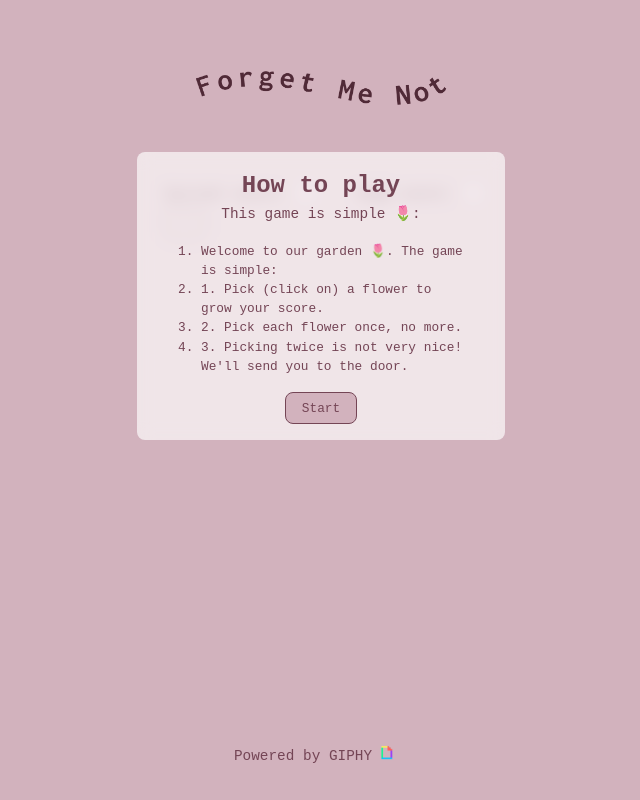
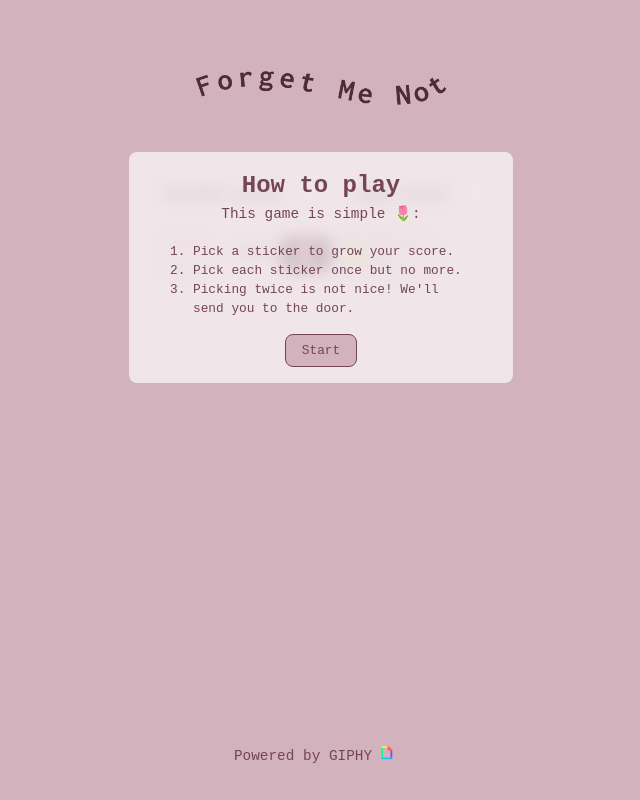
Before and after one commit to denaliazhi/forget-me-not, a React (Vite) app: page / in a window 1280 px wide. Shown: the whole page, without its empty margins (319-959 px from the left). Built offline with nearby package versions, Linux system fonts and the light colour scheme.

Commit message:
feat: allow user to change sticker theme

```diff
--- a/src/App.css
+++ b/src/App.css
@@ -22,7 +22,7 @@
 
 dialog {
   z-index: 20;
-  width: 23rem;
+  width: 24rem;
   padding: 1rem;
   border-radius: 0.5rem;
   background-color: #ffffffa8;
@@ -36,6 +36,10 @@ dialog ol {
   text-align: left;
   padding: 1rem 1.5rem 1rem 3rem;
   font-size: 0.8rem;
+}
+
+.directions-btn {
+  justify-content: space-between;
 }
 
 .tray {
@@ -79,10 +83,10 @@ dialog ol {
   display: flex;
   gap: 3rem;
   justify-content: center;
+  margin: 2rem 0;
 }
 
 .scoreboard div {
-  margin-top: 1rem;
   display: flex;
   gap: 1rem;
   align-items: center;
@@ -97,10 +101,26 @@ dialog ol {
   font-weight: bold;
 }
 
-.directions-btn {
+.game-bar {
   display: flex;
-  gap: 1rem;
-  justify-content: space-between;
+  gap: 2rem;
+}
+
+.theme-picker {
+  display: flex;
+  gap: 0.1rem;
+  align-items: center;
+}
+
+.theme-picker h3 {
+  font-weight: normal;
+  font-size: 0.9rem;
+  margin-right: 0.5rem;
+}
+
+.theme-picker .selected {
+  background-color: var(--dark-magenta);
+  color: white;
 }
 
 .msg-bar {
--- a/src/App.jsx
+++ b/src/App.jsx
@@ -2,11 +2,19 @@ import { useState } from "react";
 import "./App.css";
 import { Directions } from "./components/Directions";
 import { Game } from "./components/Game";
+import { text } from "./text";
+import { Options } from "./components/Options";
 
 function App() {
   const [showDialog, setShowDialog] = useState(true);
   const [isPlaying, setIsPlaying] = useState(false);
   const [isFirst, setIsFirst] = useState(true);
+  const [theme, setTheme] = useState(text.themes[0]);
+
+  function switchTheme(term) {
+    const picked = text.themes.findIndex((theme) => theme.term === term);
+    setTheme(text.themes[picked]);
+  }
 
   return (
     <>
@@ -19,15 +27,23 @@ function App() {
           setFirst={setIsFirst}
           setPlay={setIsPlaying}
         >
-          {`Welcome to our garden 🌷. The game is simple:
-          1. Pick (click on) a flower to grow your score.
-          2. Pick each flower once, no more.
-          3. Picking twice is not very nice! We'll send you to the door.`}
+          {text.directions}
         </Directions>
-        <Game play={isPlaying} setPlay={setIsPlaying}></Game>
-        <button className="directions-btn" onClick={() => setShowDialog(true)}>
-          ?
-        </button>
+
+        <Game play={isPlaying} setPlay={setIsPlaying} term={theme.term}></Game>
+        <div className="game-bar">
+          <button
+            className="directions-btn"
+            onClick={() => setShowDialog(true)}
+          >
+            ?
+          </button>
+          <Options
+            buttons={text.themes}
+            selected={theme.term}
+            handleClick={switchTheme}
+          ></Options>
+        </div>
       </div>
       <footer>
         <p>
--- a/src/components/Game.jsx
+++ b/src/components/Game.jsx
@@ -3,7 +3,7 @@ import { useEffect } from "react";
 import { Slot } from "./Slot";
 import { Message } from "./Message";
 
-export function Game({ play, setPlay }) {
+export function Game({ play, setPlay, term }) {
   const [score, setScore] = useState(0);
   const [highScore, setHighScore] = useState(0);
   const [stickers, setStickers] = useState([]);
@@ -14,20 +14,20 @@ export function Game({ play, setPlay }) {
     endpoint: "search",
     // Exposing key so that app can run without backend
     key: "XCk8CWJJK1PN6hLJyEkpwaroDhoU0iFW",
-    term: "cute flower",
     limit: 10,
     // Randomize stickers for each round
-    offset: Math.floor(Math.random() * 100) + 1,
+    offset: Math.floor(Math.random() * 50) + 1,
   };
 
   useEffect(() => {
     let ignore = false;
     if (play) {
-      console.log("Running api...");
+      setLastMove(-1);
+      setScore(0);
       fetch(
         `https://api.giphy.com/v1/${query.resource}/${query.endpoint}?api_key=${
           query.key
-        }&q=${query.term.replace(" ", "+")}&limit=${query.limit}&offset=${
+        }&q=${term.replace("-", "+")}&limit=${query.limit}&offset=${
           query.offset
         }`
       )
@@ -54,7 +54,7 @@ export function Game({ play, setPlay }) {
     return () => {
       ignore = true;
     };
-  }, [play]);
+  }, [play, term]);
 
   function shuffle() {
     let copy = [...stickers];
@@ -92,8 +92,6 @@ export function Game({ play, setPlay }) {
 
   function restart() {
     setPlay(true);
-    setLastMove(-1);
-    setScore(0);
   }
 
   return (
@@ -123,7 +121,7 @@ export function Game({ play, setPlay }) {
         <Message
           title={"Congrats!"}
           content={
-            "You've picked exactly one of each flower. We hope you enjoy them, and thank you for visiting 👐."
+            "You've picked each sticker exactly once. We hope you enjoy them, and thank you for visiting 👐."
           }
           sticker={null}
           handleClick={restart}
@@ -133,7 +131,7 @@ export function Game({ play, setPlay }) {
         <Message
           title={"Oh no...."}
           content={
-            "It looks like you picked this flower twice! We must ask you to leave now 😔."
+            "It looks like you picked this sticker twice! We must ask you to leave now 😔."
           }
           sticker={stickers[lastMove].url}
           handleClick={restart}
--- /dev/null
+++ b/src/components/Options.jsx
@@ -0,0 +1,16 @@
+export function Options({ buttons, selected, handleClick }) {
+  return (
+    <div className="theme-picker">
+      <h3>Pick</h3>
+      {buttons.map((button) => (
+        <button
+          className={selected === button.term && "selected"}
+          id={button.term}
+          onClick={(e) => handleClick(e.target.id)}
+        >
+          {button.label}
+        </button>
+      ))}
+    </div>
+  );
+}
--- /dev/null
+++ b/src/text.js
@@ -0,0 +1,19 @@
+export const text = {
+  directions: `Pick a sticker to grow your score.
+              Pick each sticker once but no more.
+              Picking twice is not nice! We'll send you to the door.`,
+  themes: [
+    {
+      label: "🌸",
+      term: "cute-flowers",
+    },
+    {
+      label: "🐸",
+      term: "cute-frog",
+    },
+    {
+      label: "🕺",
+      term: "dance",
+    },
+  ],
+};
```
